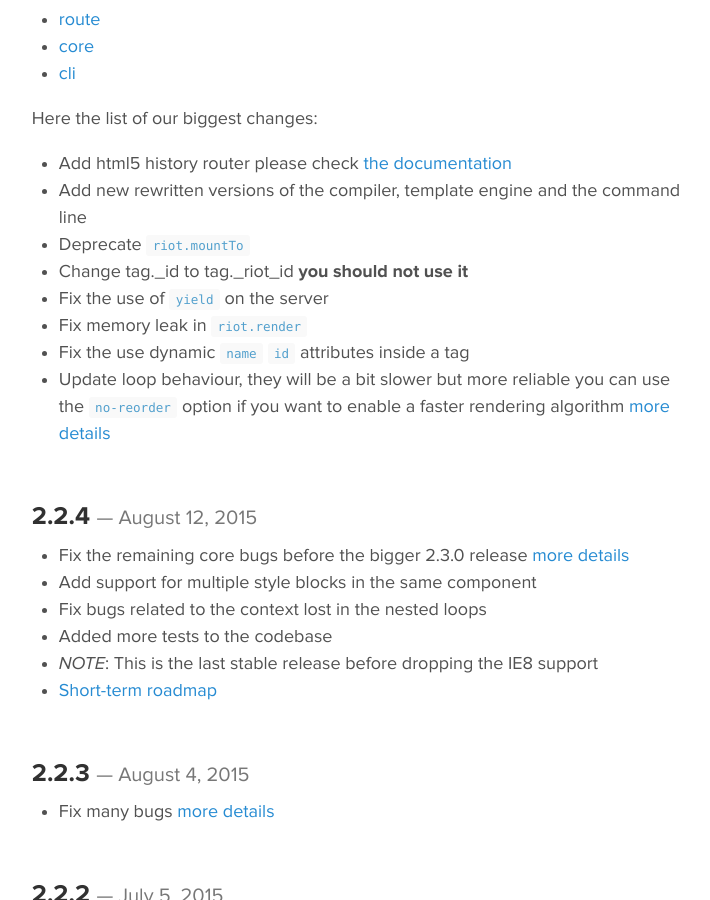
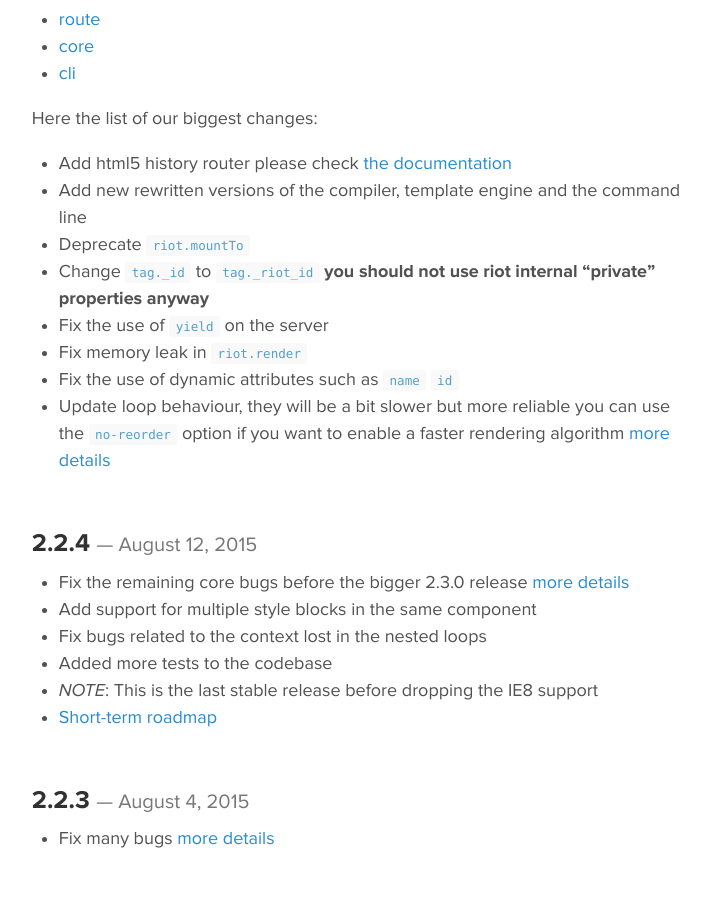
Before and after one commit to riot/riot.github.io, a Jekyll site: the page built from release-notes.md, in a window 1280 px wide and 900 px high, scrolled down 398 px. Shown: the whole window, without its empty margins (277-987 px from the left). Built offline with Jekyll 4.4.1, drawn with Linux system fonts in a browser that asks for light colours; nearby versions of some CDN libraries; Markdown is read by kramdown in place of the engine named in the settings.

Commit message:
master merged

```diff
--- a/release-notes.md
+++ b/release-notes.md
@@ -24,10 +24,10 @@ Here the list of our biggest changes:
 - Add html5 history router please check [the documentation](/api/route/)
 - Add new rewritten versions of the compiler, template engine and the command line
 - Deprecate `riot.mountTo`
-- Change tag._id to tag._riot_id __you should not use it__
+- Change `tag._id` to `tag._riot_id` **you should not use riot internal "private" properties anyway**
 - Fix the use of `yield` on the server
 - Fix memory leak in `riot.render`
-- Fix the use dynamic `name` `id` attributes inside a tag
+- Fix the use of dynamic attributes such as `name` `id`
 - Update loop behaviour, they will be a bit slower but more reliable you can use the `no-reorder` option if you want to enable a faster rendering algorithm [more details](/guide/#loops-advanced-tips)
 
 ## 2.2.4 *August 12, 2015*
```
